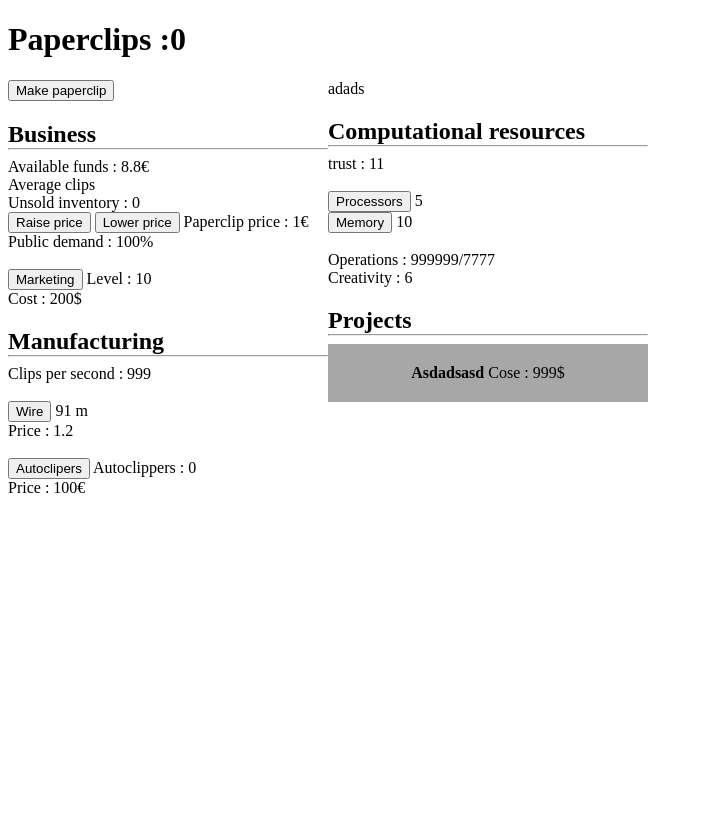
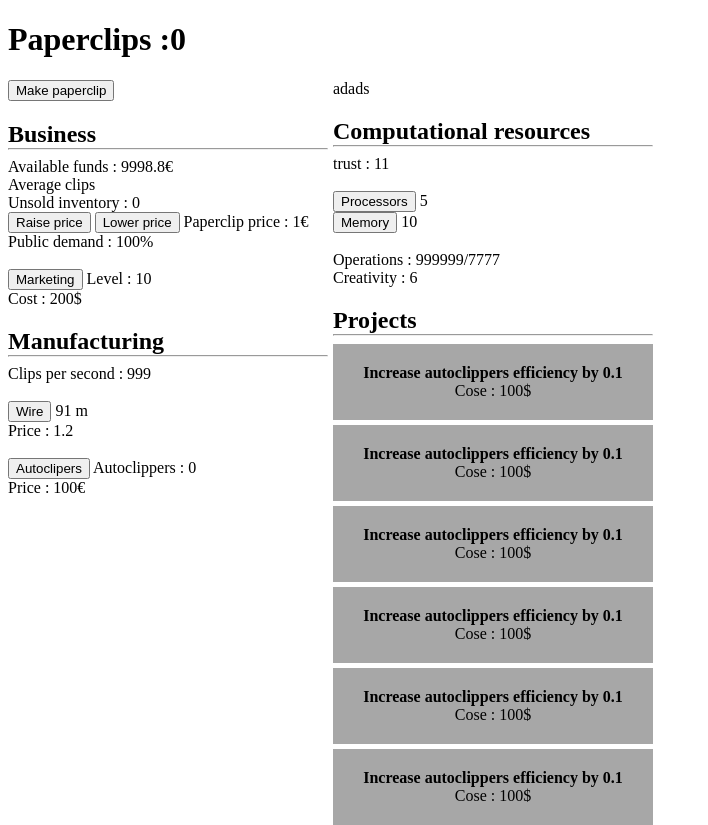
Before and after one commit to egeres/Local-paperclips, a plain HTML site: page index.html in a window 1280 px wide. Both pictures are taken after a click on the button "Wire". Shown: the whole page, without its empty margins (0-708 px from the left). Before the commit the page ends 800 px from the top, so only its background shows below. Drawn offline with Linux system fonts and the light colour scheme.

Commit message:
Improved upgrades and other minor changes

```diff
--- a/game.js
+++ b/game.js
@@ -9,22 +9,23 @@
 
 // Cosas generales
 paperclips       = 0;
-euros            = 10;
+euros            = 10000;
 
 // Ventas
 paperclips_stock = 0;
 paperclip_price  = 1;
+marketing        = 1;
 
 // Cosas de la fábrica
 wire                    = 90;
 wire_price              = 1.2;
 autoclippers            = 0;
-autoclippers_efficiency = 1; // Clips por segundo que generan
+autoclippers_efficiency = 1; // Wire consumido para hacer un clip
 autoclippers_price      = 100; // Precio
 
 
 
-
+// La ui en sí
 var ui_element_ammount_paperclips;
 var ui_element_available_funds;
 var ui_element_unsold_inventory;
@@ -33,6 +34,18 @@ var ui_element_ammount_wire;
 var ui_element_ammount_autoclippers;
 var ui_element_price_wire;
 var ui_element_price_autoclippers;
+
+var ui_element_average_clips;
+
+
+
+
+
+
+
+
+
+
 
 // Bucle principal, más o menos
 setTimeout( function(){
@@ -47,9 +60,10 @@ setTimeout( function(){
     ui_element_ammount_autoclippers = document.getElementById('ammount-autoclippers');
     ui_element_price_autoclippers   = document.getElementById('cost-autoclippers');
 
+    ui_element_average_clips        = document.getElementById('paperclip-average');
+
     setInterval(function() { update_ui(); }, 50);
 }, 100);
-
 
 // Se actualiza cada medio segundo
 setTimeout( function(){ setInterval(function() {
@@ -64,18 +78,30 @@ setTimeout( function(){ setInterval(function() {
 // Se actualiza cada segundo
 setTimeout( function(){ setInterval(function() {
 
-        paperclips_stock += autoclippers * autoclippers_efficiency;
-        paperclips       += autoclippers * autoclippers_efficiency;
+        // Autoclippers !
+        if (wire >= autoclippers_efficiency && autoclippers > 0)
+        {
+            wire -= autoclippers * autoclippers_efficiency;
+            wire = Math.round( wire * 10 ) / 10;
 
-        // if (paperclips_stock > 0) { paperclips_stock--; euros += paperclip_price; }
-        // euros = Math.round( euros * 10 ) / 10;
+            paperclips_stock += autoclippers * autoclippers_efficiency;
+            paperclips       += autoclippers * autoclippers_efficiency;
+            paperclips_stock = Math.round( paperclips_stock * 10 ) / 10;
+            paperclips       = Math.round( paperclips * 10 ) / 10;
+        }
 
 }, 1000); }, 130);
 
+
+
+
+// Funciones de compra
 function buy_autoclipper() {
     if (euros >= autoclippers_price) {
         autoclippers++;
         euros -= autoclippers_price;
+        euros = Math.round( euros * 10 ) / 10;
+        autoclippers_price = price_linear(autoclippers, 100, 50);
     }
     // factory_autoclippers
 }
@@ -84,10 +110,21 @@ function buy_wire() {
     if (euros >= wire_price) {
         wire++;
         euros -= wire_price;
+        euros = Math.round( euros * 10 ) / 10;
     }
     // factory_autoclippers
 }
 
+function buy_upgrade(price, upgrade_function) {
+    if (euros >= price) {
+        euros -= price;
+        upgrade_function();
+        // this.parentNode.removeChild(this);
+    }
+}
+
+
+// Otros
 function increment_by_one() {
     paperclips++;
     paperclips_stock++;
@@ -103,6 +140,19 @@ function paperclip_price_lower() {
     paperclip_price = Math.round( paperclip_price * 10 ) / 10; // Sí, es necesario
 }
 
+
+
+// Mejoras así a desbloquear
+function autoclippers_increase_efficiency(ammount) {
+    autoclippers_efficiency -= ammount;
+}
+
+
+// Gestión en sí
+function price_linear(ammount, initial_price, increment) {
+    return ammount * increment + initial_price;
+}
+
 function update_ui() {
 
     // if (paperclips_stock > 0) { paperclips_stock--; euros += paperclip_price; }
@@ -115,4 +165,6 @@ function update_ui() {
     ui_element_price_wire.innerHTML           = "Price : " + wire_price;
     ui_element_ammount_autoclippers.innerHTML = "Autoclippers : " + autoclippers;
     ui_element_price_autoclippers.innerHTML   = "Price : " + autoclippers_price + "€";
+
+    ui_element_average_clips                  = "Average clips : " + autoclippers;
 }
--- a/index.html
+++ b/index.html
@@ -13,11 +13,13 @@
             .column {
                 width: 320px;
                 float: left;
+                margin-right: 5px;
             }
             .project {
                 background-color: #a7a7a7;
                 padding: 20px;
                 text-align: center;
+                margin-top: 5px;
             }
         </style>
         <script type="text/javascript" src="game.js">
@@ -37,12 +39,12 @@
             <hr>
             <span id="available-funds">Available funds</span> <br>
             <!-- Available funds <br> -->
-            Average clips <br>
+            <span id="paperclip-average">Average clips</span> <br>
+            <!-- Average clips <br> -->
             <span id="unsold-inventory">Unsold inventory : 0</span> <br>
             <button type="button" onclick="paperclip_price_increase()">Raise price</button>
             <button type="button" onclick="paperclip_price_lower()">Lower price</button>
             <span id="paperclip-price">Paperclip price</span> <br>
-            <!-- Price per clip<br> -->
             Public demand : 100% <br>
             <br>
             <button type="button" name="button">Marketing</button>
@@ -86,10 +88,37 @@
 
             <h2>Projects</h2>
             <hr>
-            <div class="project">
+            <!-- <div class="project" onclick="buy_upgrade(100, function() {console.log('aa');}); this.parentNode.removeChild(this);"> -->
+            <!-- <div class="project" onclick="this.parentNode.removeChild(this);"> -->
+            <div class="project" onclick="buy_upgrade(100, function() {autoclippers_increase_efficiency(0.1)});     this.parentNode.removeChild(this);">
                 <!-- Asdadsasd : 9999 -->
-                <b>Asdadsasd</b> Cose : 999$
+                <b>Increase autoclippers efficiency by 0.1</b> Cose : 100$
             </div>
+
+
+            <div class="project" onclick="buy_upgrade(100, function() {autoclippers_increase_efficiency(0.1)});     this.parentNode.removeChild(this);">
+                <b>Increase autoclippers efficiency by 0.1</b> Cose : 100$
+            </div>
+
+            <div class="project" onclick="buy_upgrade(100, function() {autoclippers_increase_efficiency(0.1)});     this.parentNode.removeChild(this);">
+                <b>Increase autoclippers efficiency by 0.1</b> Cose : 100$
+            </div>
+
+            <div class="project" onclick="buy_upgrade(100, function() {autoclippers_increase_efficiency(0.1)});     this.parentNode.removeChild(this);">
+                <b>Increase autoclippers efficiency by 0.1</b> Cose : 100$
+            </div>
+
+            <div class="project" onclick="buy_upgrade(100, function() {autoclippers_increase_efficiency(0.1)});     this.parentNode.removeChild(this);">
+                <b>Increase autoclippers efficiency by 0.1</b> Cose : 100$
+            </div>
+
+            <div class="project" onclick="buy_upgrade(100, function() {autoclippers_increase_efficiency(0.1)});     this.parentNode.removeChild(this);">
+                <b>Increase autoclippers efficiency by 0.1</b> Cose : 100$
+            </div>
+
+
+
+
         </div>
     </body>
 </html>
```
